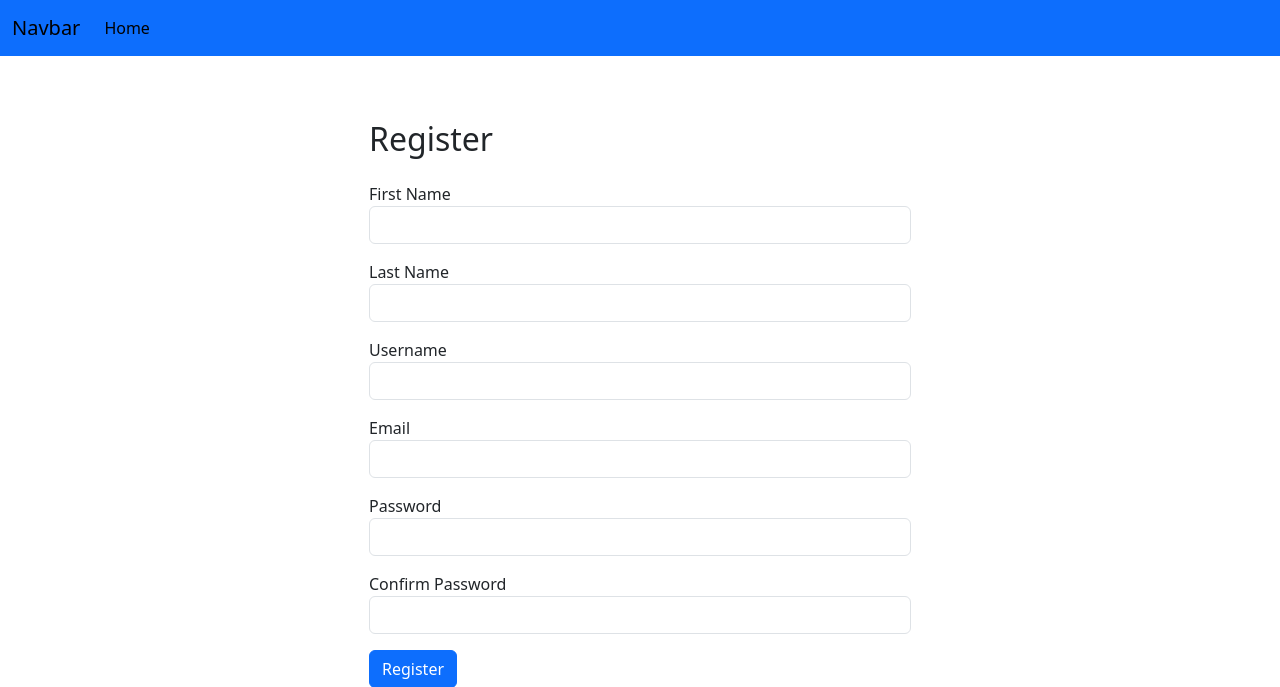
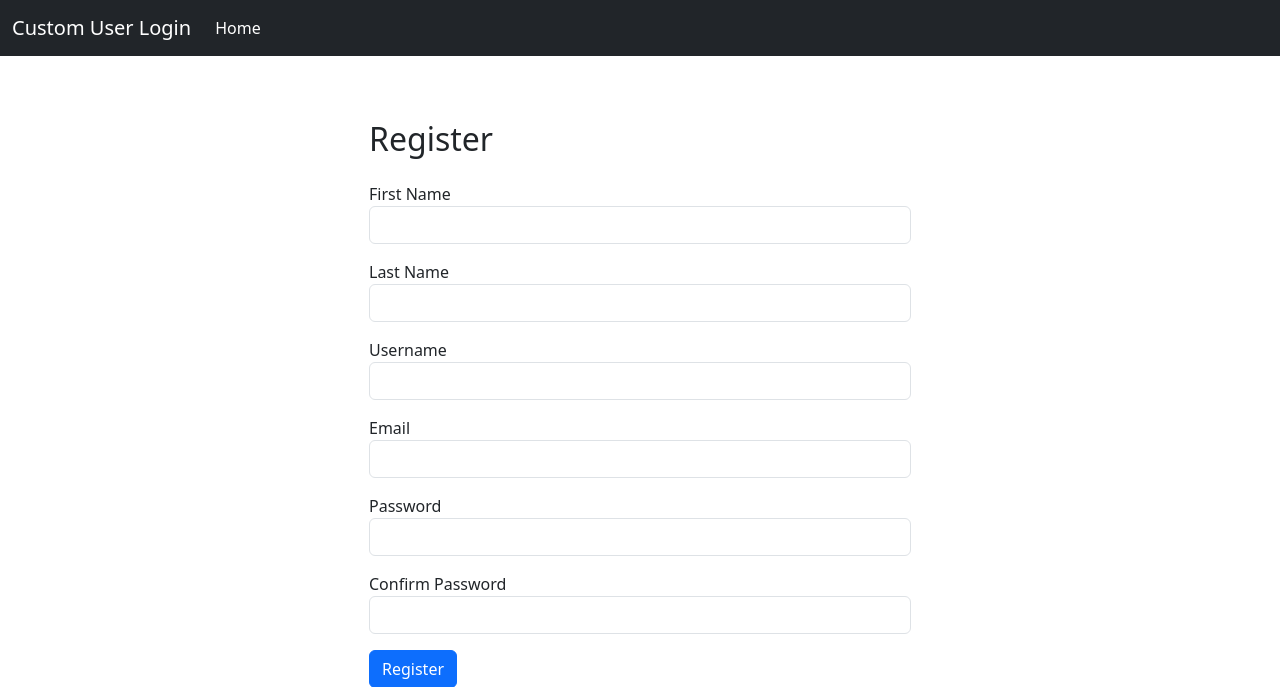
Before and after one commit to kaziiriad/custom_user, a Django app: page /regsiter/ in a window 1280 px wide. Shown: the top 687 px of the page. Run offline with Django 4.2, Linux system fonts and the light colour scheme.

Commit message:
Project done.

```diff
--- a/accounts/templates/accounts/register.html
+++ b/accounts/templates/accounts/register.html
@@ -5,6 +5,13 @@
 {% endblock %}
 
 {% block content %}
+
+{% for message in messages %}
+<div class="alert alert-warning" role="alert">
+  {{ message }}
+</div>
+{% endfor %}
+
   <div class="container  mt-5 p-3">
     <div class="row justify-content-center">
       <div class="col-md-6">
--- a/accounts/templates/navbar.html
+++ b/accounts/templates/navbar.html
@@ -1,6 +1,6 @@
-<nav class="navbar navbar-expand-lg bg-primary">
+<nav class="navbar navbar-expand-lg bg-dark" data-bs-theme="dark">
     <div class="container-fluid">
-      <a class="navbar-brand" >Navbar</a>
+      <a class="navbar-brand" >Custom User Login</a>
       <button class="navbar-toggler" type="button" data-bs-toggle="collapse" data-bs-target="#navbarSupportedContent" aria-controls="navbarSupportedContent" aria-expanded="false" aria-label="Toggle navigation">
         <span class="navbar-toggler-icon"></span>
       </button>
@@ -11,6 +11,14 @@
           </li>
         </ul>
 
+
+          {% if user.is_authenticated %}
+          <span class="navbar-text">
+            Hello, {{ user.first_name }}
+            <a style="text-decoration: none;" href="{% url "logout" %} ">Logout</a>
+          </span>
+          {% endif %}
+
       </div>
     </div>
   </nav>
--- a/accounts/urls.py
+++ b/accounts/urls.py
@@ -4,11 +4,11 @@ from . import views
 urlpatterns = [
 
     path('', views.index, name='home'),
-    path('login/', views.login, name='login'),
-    path('logout/', views.logout, name='logout'),
+    path('login/', views.login_user, name='login'),
+    path('logout/', views.logout_user, name='logout'),
     path('regsiter/', views.register, name='register'),
-    path('profile/<pk>', views.login, name='login'),
-    path('success/', views.success_page, name='success'),
+    path('profile/<pk>', views.view_user_profile, name='profile'),
+    path('success/', views.success_page, name='success_page'),
 
 
 ]
--- a/accounts/views.py
+++ b/accounts/views.py
@@ -1,5 +1,5 @@
 from django.shortcuts import render, redirect
-from django.contrib.auth import login, authenticate, logout
+from django.contrib.auth import authenticate, login, logout
 from django.contrib.auth.models import User
 from django.contrib import messages
 # Create your views here.
@@ -47,8 +47,8 @@ def register(request):
                     last_name=last_name
                 )
                 user.save()
-
-                return redirect('success_page')
+                messages.success(request, 'Registration Successful!')
+                return redirect('login')
 
         else:
             messages.info(request, "Passwords are not matching!")
@@ -58,19 +58,20 @@ def register(request):
     return render(request, 'accounts/register.html')
 
 
-def login(request):
+def login_user(request):
 
     if request.method == 'POST':
 
         username = request.POST.get('username')
         password = request.POST.get('password')
-        user = authenticate(request, username, password)
+        user = authenticate(request, username=username, password=password)
 
         if user is not None:
             login(request, user)
-            return redirect('home.html')
+            return redirect('home')
         else:
-            pass
+            messages.info(request, 'Invalid Username or Password')
+            return redirect('login')
 
     return render(request, 'accounts/login.html')
 
@@ -87,7 +88,7 @@ def delete_user(request, userid):
     pass
 
 
-def logout(request):
+def logout_user(request):
 
     logout(request)
 
```
Also changed, not shown: accounts/templates/accounts/login.html (+7 -0 lines), accounts/templates/accounts/success.html (line endings or trailing spaces), db.sqlite3.
